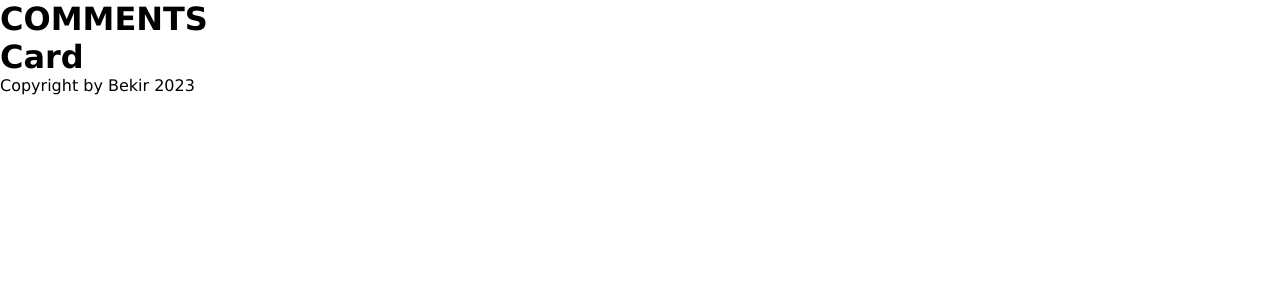
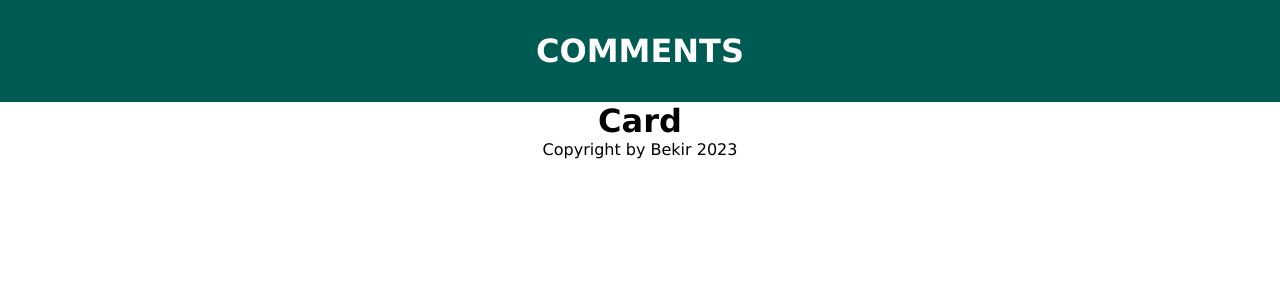
Before and after one commit to Bskasan/React_Practises, a React (Create React App) app in the folder rc_03_sass/: page / in a window 1280 px wide. Shown: the top 300 px of the page. Built offline with nearby package versions, Linux system fonts and the light colour scheme.

Commit message:
headerstyle added

```diff
--- a/rc_03_sass/src/components/Footer.jsx
+++ b/rc_03_sass/src/components/Footer.jsx
@@ -1,4 +1,6 @@
 import React from "react";
+
+import FooterStyle from "../scss/footer.module.scss";
 
 const Footer = () => {
   return (
--- a/rc_03_sass/src/components/Header.jsx
+++ b/rc_03_sass/src/components/Header.jsx
@@ -1,11 +1,13 @@
-import React from 'react'
+import React from "react";
+
+import HeaderStyle from "../scss/header.module.scss";
 
 const Header = () => {
   return (
-    <div>
-        <h1>COMMENTS</h1>
+    <div className={HeaderStyle.header}>
+      <h1>COMMENTS</h1>
     </div>
-  )
-}
+  );
+};
 
-export default Header
+export default Header;
--- a/rc_03_sass/src/scss/app.scss
+++ b/rc_03_sass/src/scss/app.scss
@@ -1,5 +1,7 @@
 @import "variables", "reset";
 
-body{
-    font-family: 'Lucida Sans', 'Lucida Sans Regular', 'Lucida Grande', 'Lucida Sans Unicode', Geneva, Verdana, sans-serif;
+body {
+  font-family: "Lucida Sans", "Lucida Sans Regular", "Lucida Grande",
+    "Lucida Sans Unicode", Geneva, Verdana, sans-serif;
+  text-align: center;
 }
--- a/rc_03_sass/src/scss/header.module.scss
+++ b/rc_03_sass/src/scss/header.module.scss
@@ -0,0 +1,7 @@
+@import "variables";
+
+.header {
+  padding: 2rem;
+  background-color: $darkGreen;
+  color: white;
+}
```
